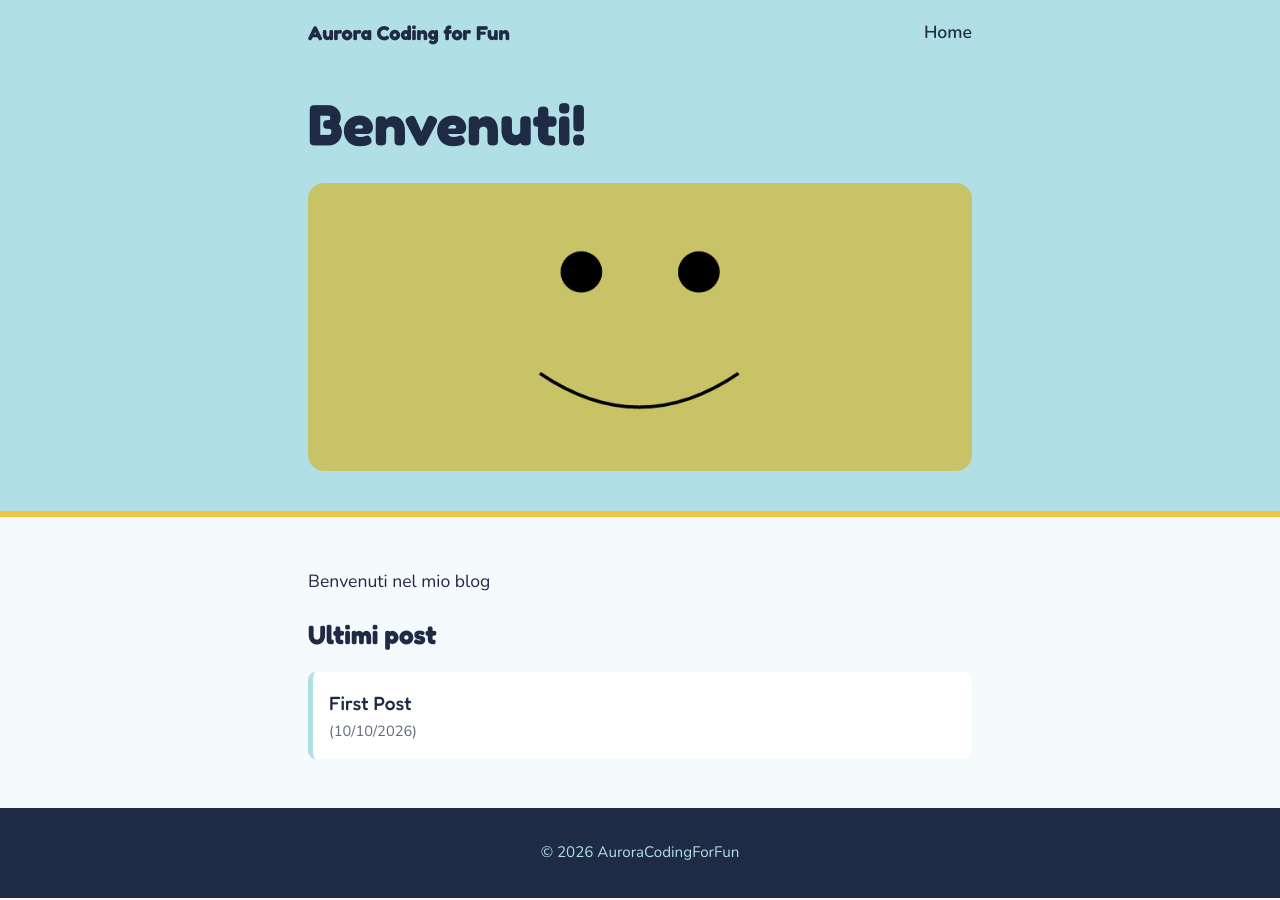
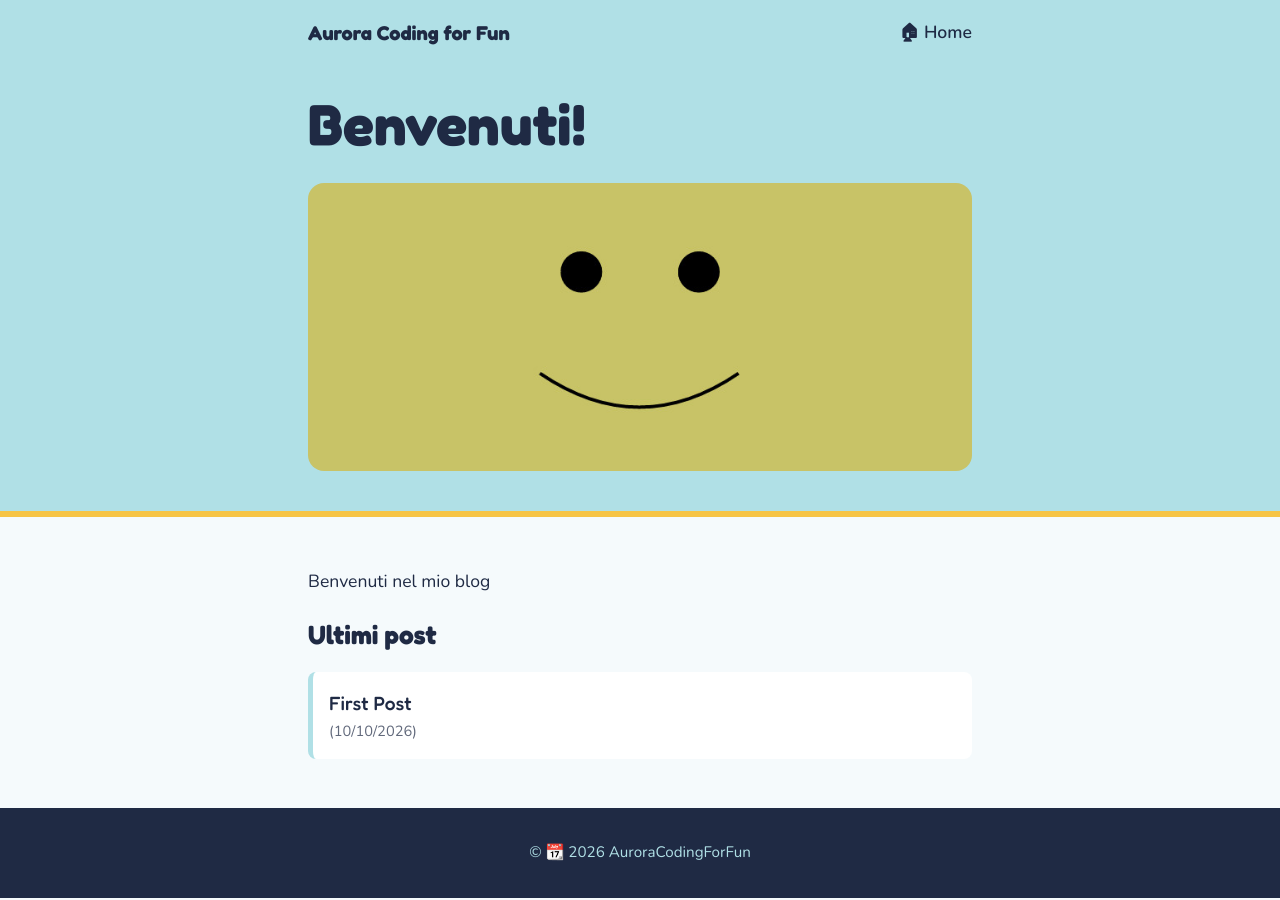
Before and after one commit to AuroraCodingForFun/BlogSite, a Jekyll site: the page built from index.md, in a window 1280 px wide. Built offline with Jekyll 4.4.1, drawn with Linux system fonts in a browser that asks for light colours.

Commit message:
Update links and footer in default layout

```diff
--- a/_layouts/default.html
+++ b/_layouts/default.html
@@ -12,8 +12,8 @@
   <body style="{% if page.color1 %}--sky: {{ page.color1 }};{% endif %}{% if page.color2 %}--ink: {{ page.color2 }};{% endif %}{% if page.color3 %}--sun: {{ page.color3 }};{% endif %}">
     <header class="site-header">
       <nav>
-        <a class="brand" href="{{ '/' | relative_url }}">Aurora Coding for Fun</a>
-        <a href="{{ '/' | relative_url }}">Home</a>
+        <a class="brand" href="https://github.com/AuroraCodingForFun"> </> Aurora Coding for Fun</a>
+        <a href="{{ '/' | relative_url }}"> 🏠︎ Home</a>
       </nav>
 
       <div class="hero">
@@ -29,7 +29,7 @@
     </main>
 
     <footer>
-      &copy; {{ site.time | date: "%Y" }} AuroraCodingForFun
+      &copy; 📆 {{ site.time | date: "%Y" }} AuroraCodingForFun
     </footer>
   </body>
 </html>
```
